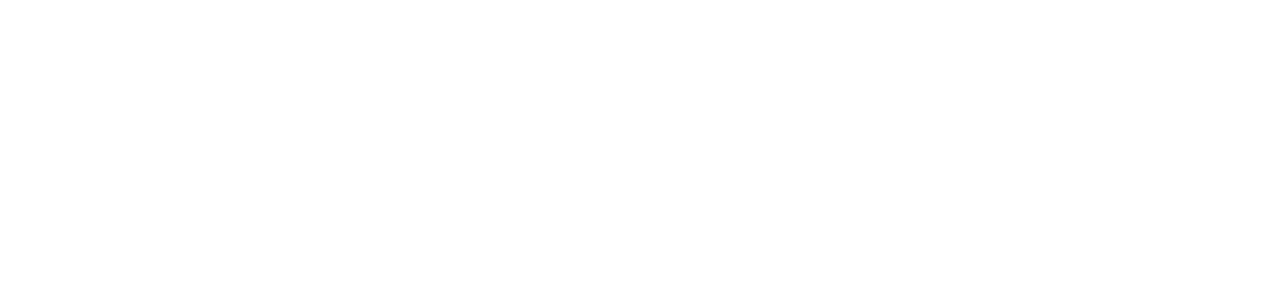
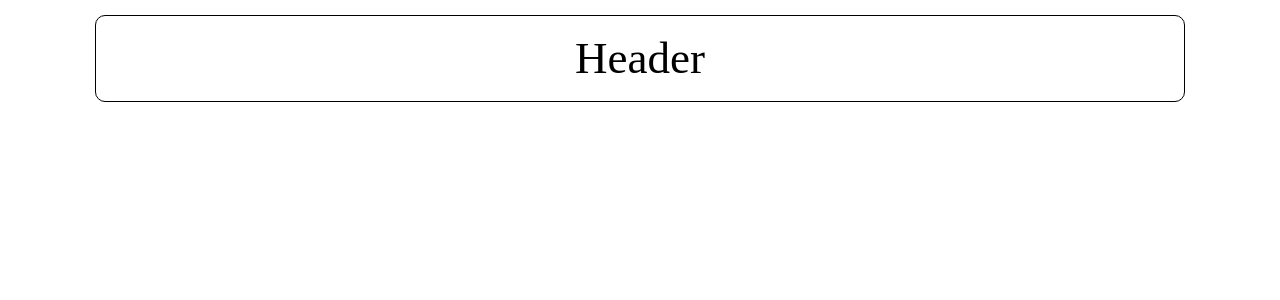
Before and after one commit to kenneth-brook/portfolio-2021, a React (Create React App) app: page / in a window 1280 px wide. Shown: the top 300 px of the page. Built offline with nearby package versions, Linux system fonts and the light colour scheme.

Commit message:
started header component

```diff
--- a/src/App.js
+++ b/src/App.js
@@ -1,7 +1,13 @@
 import "./sass/index.scss";
 
+import Header from "./components/Header";
+
 function App() {
-	return <div className='App'></div>;
+	return (
+		<div className='App'>
+			<Header />
+		</div>
+	);
 }
 
 export default App;
--- /dev/null
+++ b/src/components/Header.js
@@ -0,0 +1,11 @@
+import React from "react";
+
+function Header() {
+	return (
+		<div className='headerWrap'>
+			<h1>Header</h1>
+		</div>
+	);
+}
+
+export default Header;
--- /dev/null
+++ b/src/sass/header.scss
@@ -0,0 +1,14 @@
+.headerWrap {
+	width: 85%;
+	margin: 0 auto;
+	margin-top: 15px;
+	border: 1px solid black;
+	border-radius: 10px;
+
+	h1 {
+		font-size: 4.5rem;
+		text-align: center;
+		margin-top: 20px;
+		margin-bottom: 20px;
+	}
+}
--- a/src/sass/index.scss
+++ b/src/sass/index.scss
@@ -1,2 +1,3 @@
 @import "reset.scss";
 @import "global.scss";
+@import "header.scss";
```
Also changed, not shown: 1 other file (tests, documents, lock files or other folders).
